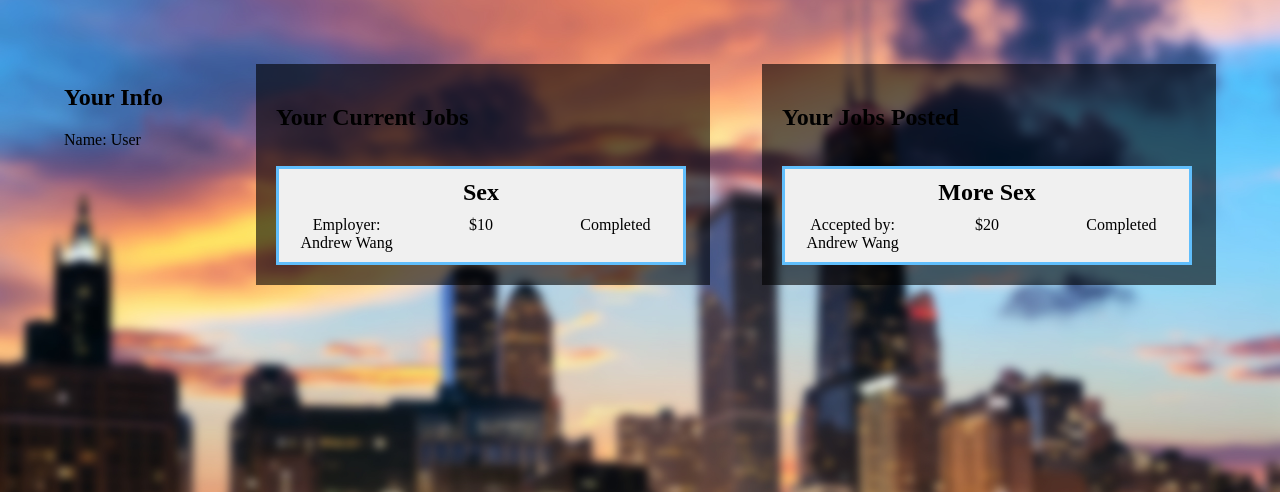
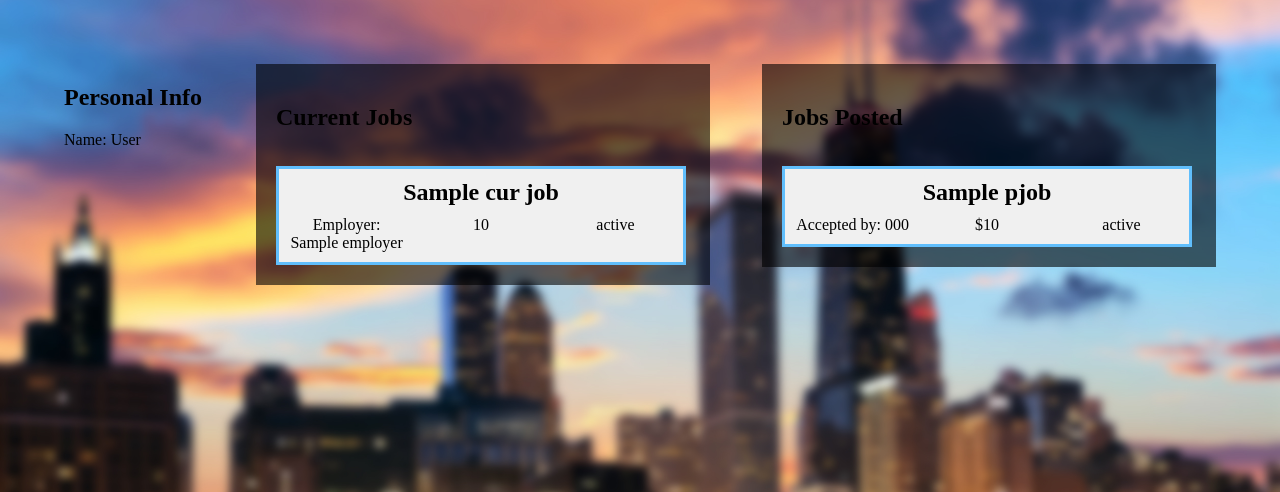
Before and after one commit to ShivamSarodia/TaskMarket, a Flask app: template templates/profile.html in a window 1280 px wide. Shown: the part 49-541 px from the top of the page. Run offline with Flask 2, Linux system fonts and the light colour scheme; the template is opened without the code that fills it: most values are stand-ins (such as "Sample title", 1, 10 or a date in 2020); some libraries are stand-ins or nearby versions.

Commit message:
Working on backend for profile

```diff
--- a/main.py
+++ b/main.py
@@ -26,8 +26,34 @@ def create_task():
 @app.route("/profile")
 def profile():
     uid = request.cookies.get('uid')
+    print(uid)
     fullname = query_db("select * from users where fb_user_id = ?", [uid], True)['fullName']
-    return render_template("profile.html", fullname=fullname)
+    jobs = [query_db("select * from tasks where task_id=?", [task['task_id']], True)
+                for task in query_db("select * from tasks_accepted where user_id=?", [uid])]
+    cur_jobs = [{"title": job["title"],
+                 "employer": query_db("select * from users where fb_user_id = ?", [job["poster_id"]], True)['fullName'],
+                 "salary": job["salary"],
+                 "status": job["status"],
+                 "address": job["addr"],
+                 "description": job["description"]} for job in jobs]
+
+    pjobs = [query_db("select * from tasks where task_id=?", [task['task_id']], True)
+                for task in query_db("select * from tasks_made where user_id=?", [uid])]
+
+    posted_jobs = []
+    for job in pjobs:
+        qval = query_db("select * from users where fb_user_id = ?", [job["accepter_id"]], True)
+        accepted = ""
+        if qval: accepted = qval['fullName']
+
+        posted_jobs.append({"title": job["title"],
+                        "accepted_by": accepted,
+                        "salary": job["salary"],
+                        "status": job["status"],
+                        "address": job["addr"],
+                        "description": job["description"]})
+
+    return render_template("profile.html", fullname=fullname, cur_jobs = cur_jobs, posted_jobs = posted_jobs)
 
 @app.route("/login-back", methods = ['POST'])
 def login():
--- a/templates/profile.html
+++ b/templates/profile.html
@@ -29,7 +29,7 @@
 
     <div class = "left">
       <div id="personal-info">
-        <h2>Your Info</h2>
+        <h2>Personal Info</h2>
 
         <p>Name: {{ fullname }}</p>
       </div>
@@ -38,21 +38,23 @@
 
     <div class="middle">
       <div id="current-jobs">
-        <h2>Your Current Jobs</h2>
+        <h2>Current Jobs</h2>
+	{% for cur_job in cur_jobs %}
         <div class="other_job">
-          <div class="title">Sex</div>
+          <div class="title">{{ cur_job.title }}</div>
           <div class="other_job_info">
-            <span class="employer">Employer: Andrew Wang</span>
-            <span class="price">$10</span>
-            <div class="status">Completed</div>
+            <span class="employer">Employer: {{ cur_job.employer }}</span>
+            <span class="price">{{ cur_job.salary }}</span>
+            <div class="status">{{ cur_job.status }}</div>
           </div>
         </div>
         <div style="display: none;" class="other_job_info-info">
           <div class="address_description">
-            <div class="address">123 seas</div>
-            <div class="description">asdfqklwef</div>
+            <div class="address">{{ cur_job.address }}</div>
+            <div class="description">{{ cur_job.description }}</div>
           </div>
         </div>
+	{% endfor %}
       </div>
 
     </div>
@@ -61,19 +63,20 @@
 
     <div class="right">
       <div id = "jobs-posted">
-        <h2>Your Jobs Posted</h2>
+        <h2>Jobs Posted</h2>
+	{% for pjob in posted_jobs %}
         <div class="your_job">
-          <div class="title">More Sex</div>
+          <div class="title">{{ pjob.title }}</div>
           <div class="your_job_info">
-            <span class="employee">Accepted by: Andrew Wang</span>
-            <span class="price">$20</span>
-            <div class="status">Completed</div>
+            <span class="employee">Accepted by: {{ pjob.accepted_by }}</span>
+            <span class="price">${{ pjob.salary }}</span>
+            <div class="status">{{ pjob.status }}</div>
           </div>
         </div>
         <div style="display: none;" class="your_job_info-info">
           <div class="address_description">
-            <div class="address">11431 verna ct</div>
-            <div class="description">asdf</div>
+            <div class="address">{{ pjob.address }}</div>
+            <div class="description">{{ pjob.description }}</div>
           </div>
           <div class="pay_button">
             <a href='#'>
@@ -81,6 +84,7 @@
             </a>
           </div>
         </div>
+	{% endfor %}
       </div>
 
     </div>
```
